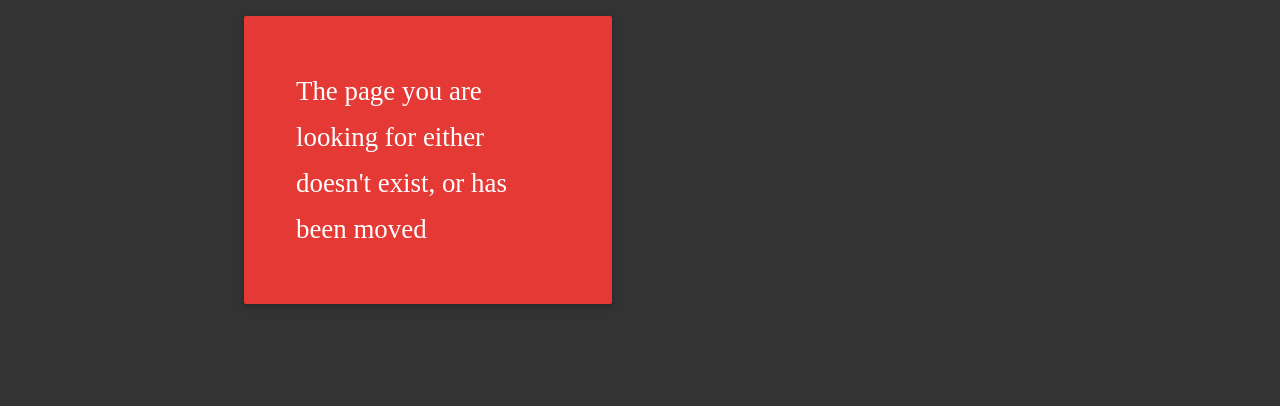
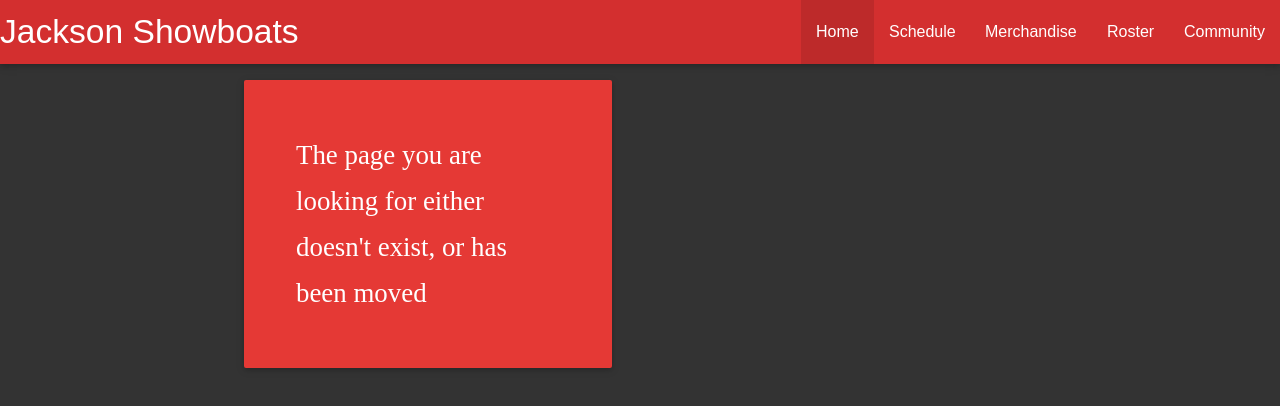
Before and after one commit to JacksonShowboats/JacksonShowboats.github.io, a plain HTML site: page 404.html in a window 1280 px wide. Drawn offline with Linux system fonts and the light colour scheme.

Commit message:
added nav bar

```diff
--- a/404.html
+++ b/404.html
@@ -10,6 +10,24 @@
 </head>
 
 <body>
+  <nav>
+    <div class="nav-wrapper red darken-2"> <a href="#" class="brand-logo waves-effect  waves-dark">Jackson Showboats</a>
+      <ul id="nav-mobile" class="right side-nav">
+        <li class="active waves-effect  waves-dark"><a href="index.html">Home</a>
+        </li>
+        <li class="waves-effect  waves-dark"><a href="schedule.html">Schedule</a>
+        </li>
+        <li class="waves-effect  waves-dark"><a href="merchandise.html">Merchandise</a>
+        </li>
+        <li class="waves-effect  waves-dark"><a href="roster.html">Roster</a>
+        </li>
+        <li class="waves-effect  waves-dark"><a href="community.html">Community</a>
+        </li>
+      </ul>
+      <a class="button-collapse" href="#" data-activates="nav-mobile"><i class="mdi-navigation-menu"></i></a>
+      <!-- End -->
+    </div>
+  </nav>
   <div class="row container">
     <div class="col s12 m6">
       <div class="card red darken-1">
@@ -39,7 +57,6 @@
       s.parentNode.insertBefore(wf, s);
     })();
   </script>
-  </script>
 </body>
 
 </html>
```
